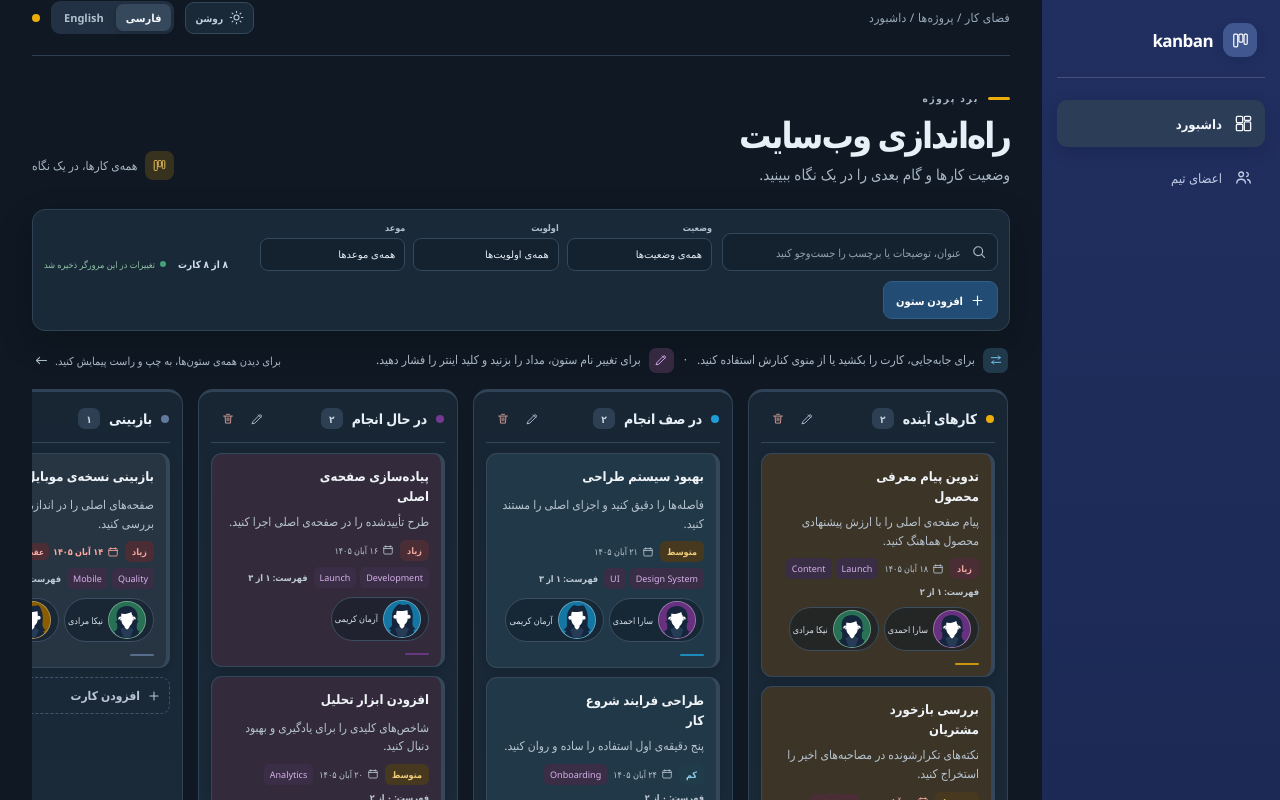
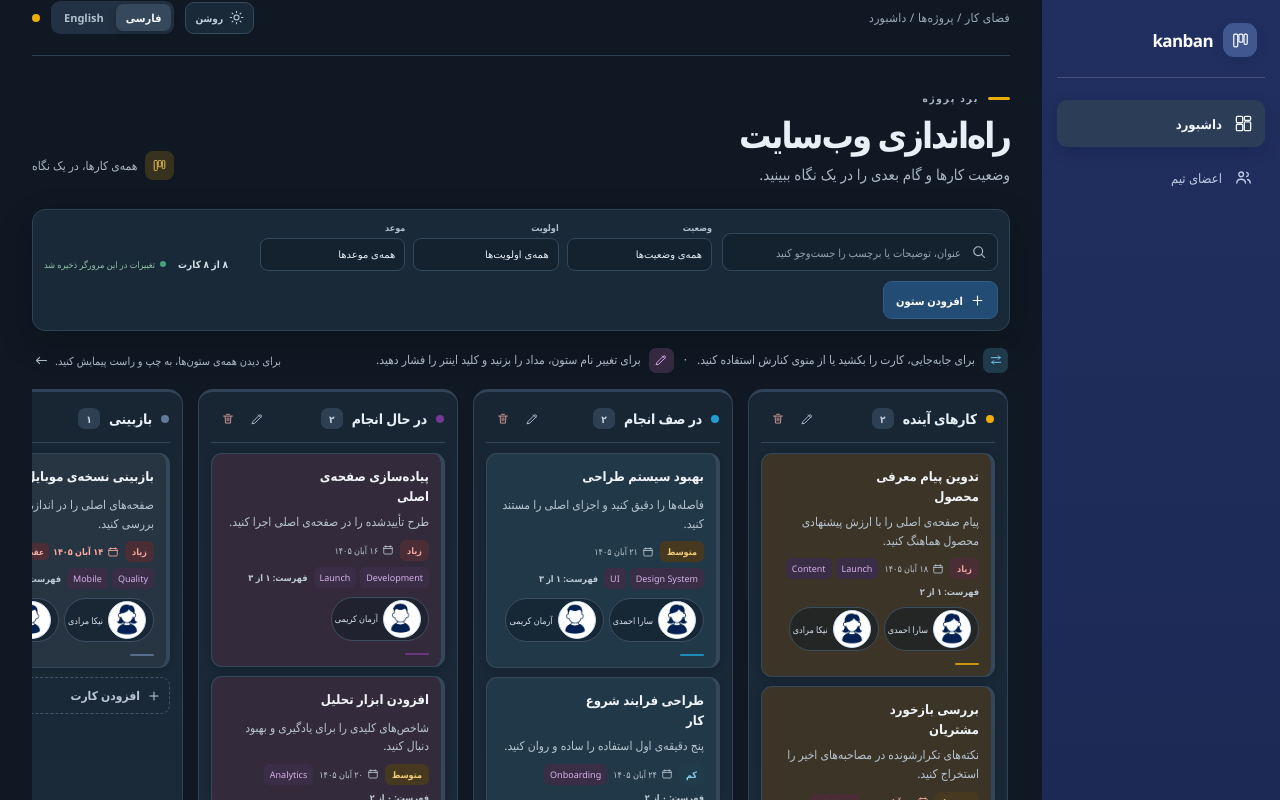
Before and after one commit to samirakhaksari/kanban-codex, a Next.js app in the folder frontend/: page / in a window 1280 px wide. Shown: the top 800 px of the page. Built offline with nearby package versions, Linux system fonts and the light colour scheme.

Commit message:
Use provided team avatar images

```diff
--- a/frontend/src/app/globals.css
+++ b/frontend/src/app/globals.css
@@ -729,6 +729,7 @@ button:focus-visible, input:focus-visible, textarea:focus-visible, summary:focus
   .team-member-grid { grid-template-columns: repeat(auto-fill, minmax(210px, 1fr)); }
   .team-disclosure .team-inline-form { inset-inline-start: 0; min-width: min(280px, calc(100vw - 42px)); }
 }
-.team-avatar { background: var(--member-color); border-color: rgb(255 255 255 / 35%); color: #fff; }
+.team-avatar { background: #fff; border: 1px solid #c9d9ec; color: #19345b; }
 .team-avatar svg { height: 100%; width: 100%; }
-:root[data-theme="dark"] .team-avatar { background: var(--member-color); border-color: rgb(255 255 255 / 35%); }
+:root[data-theme="dark"] .team-avatar { background: #fff; border-color: #c9d9ec; color: #19345b; }
+.team-avatar-image { display: block; height: 100%; object-fit: contain; width: 100%; }
--- a/frontend/src/components/team-avatar.tsx
+++ b/frontend/src/components/team-avatar.tsx
@@ -1,40 +1,14 @@
-import type { CSSProperties } from "react";
+import Image from "next/image";
 import type { TeamMember } from "@/lib/board";
 
 export function TeamAvatar({ member, large = false }: { member: TeamMember; large?: boolean }) {
+  const isFemale = member.gender === "female";
+  const avatarPath = isFemale ? "/avatars/team-female.png" : "/avatars/team-male.png";
+  const avatarSize = isFemale ? { width: 122, height: 168 } : { width: 128, height: 174 };
+
   return (
-    <span
-      className={"team-avatar" + (large ? " team-avatar-large" : "")}
-      aria-hidden="true"
-      style={{ "--member-color": member.color } as CSSProperties}
-    >
-      <svg viewBox="0 0 100 100" fill="none">
-        <circle cx="50" cy="50" r="50" fill="var(--member-color)" />
-        {member.gender === "female" ? (
-          <>
-            <path d="M22 48C18 27 27 12 49 12c21 0 33 13 30 37l-2 18c-1 8 2 13 8 15-7 7-17 9-28 7H43c-13 2-23-1-30-8 8-1 11-6 10-13l-1-20Z" fill="#14253C" />
-            <path d="M43 58h14v16c0 5 4 7 10 9l-17 12-17-12c6-2 10-4 10-9V58Z" fill="#FFF" />
-            <path d="M14 100c1-18 11-27 27-31l9 8 9-8c16 4 26 13 27 31H14Z" fill="#14253C" />
-            <path d="m41 71 9 8 9-8 9 5-9 24H41l-9-24 9-5Z" fill="#263B55" />
-            <circle cx="31.5" cy="46" r="5.5" fill="#FFF" />
-            <circle cx="68.5" cy="46" r="5.5" fill="#FFF" />
-            <path d="M34 38c0-13 6-20 16-20s16 7 16 20v9c0 13-7 21-16 21s-16-8-16-21v-9Z" fill="#FFF" />
-            <path d="M30 39c0-17 7-27 20-27s21 9 21 26l-7-2-2-8c-8 5-19 7-31 3l-2 8-4 1Z" fill="#14253C" />
-            <path d="M32 43c-2 8-1 17 2 22-8-2-13-6-17-12 7 1 11-2 15-10ZM68 43c2 8 1 17-2 22 8-2 13-6 17-12-7 1-11-2-15-10Z" fill="#14253C" />
-          </>
-        ) : (
-          <>
-            <path d="M22 45c0-22 10-34 29-34 20 0 30 13 29 34l-1 17c0 7 3 12 8 15-7 8-18 10-30 8H43c-13 2-23-1-30-9 7-2 10-7 9-14V45Z" fill="#14253C" />
-            <path d="M43 57h14v18c0 5 5 8 12 10L50 99 31 85c7-2 12-5 12-10V57Z" fill="#FFF" />
-            <path d="M13 100c1-18 12-27 28-31l9 9 9-9c16 4 27 13 28 31H13Z" fill="#14253C" />
-            <path d="m40 72 10 6 10-6 9 5-9 23H40l-9-23 9-5Z" fill="#263B55" />
-            <circle cx="31.5" cy="44" r="5.5" fill="#FFF" />
-            <circle cx="68.5" cy="44" r="5.5" fill="#FFF" />
-            <path d="M34 34c0-12 6-19 16-19s16 7 16 19v12c0 13-7 21-16 21s-16-8-16-21V34Z" fill="#FFF" />
-            <path d="M30 37c-3-15 3-26 13-29 7 5 15 2 24 1 7 5 11 14 9 27l-7-2-3-10c-9 4-18 5-31 3l-2 9-3 1Z" fill="#14253C" />
-          </>
-        )}
-      </svg>
+    <span className={"team-avatar" + (large ? " team-avatar-large" : "")} aria-hidden="true">
+      <Image className="team-avatar-image" src={avatarPath} alt="" width={avatarSize.width} height={avatarSize.height} unoptimized />
     </span>
   );
 }
```
Also changed, not shown: frontend/public/avatars/team-female.png (added), frontend/public/avatars/team-male.png (added).
